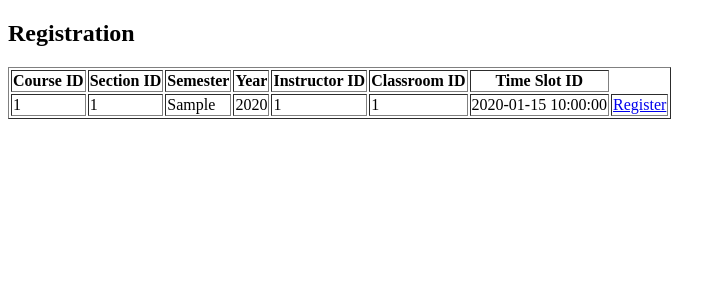
After one commit to geoffreyehiggins/DB2, a PHP site: page /class_registration.php?course_id=1 in a window 1280 px wide. The commit adds this page. Shown: the top 300 px of the page, without its empty margins (0-726 px from the left). Run offline with PHP 8.4, Linux system fonts and the light colour scheme; tables that the repository leaves empty or names only in its code hold one stand-in row (values such as "Sample post").

Commit message:
Class_registration
Added implementation of registering for class

```diff
--- /dev/null
+++ b/class_registration.php
@@ -0,0 +1,47 @@
+<?php
+    $courseId = $_GET['course_id'];
+    $myconnection = mysqli_connect('localhost', 'root', '') or die ('Could not connect: ' . mysqli_error());
+
+    $mydb = mysqli_select_db($myconnection, 'db2') or die ('Could not select database');
+
+    $query = "SELECT * FROM section WHERE course_id = '$courseId'";
+    $result = mysqli_query($myconnection, $query) or die("Query Failed: " . mysqli_error($myconnection));
+?>
+
+<!DOCTYPE html>
+<html>
+<head>
+    <title>Registration</title>
+</head>
+<body>
+    <h2>Registration</h2>
+    <form method = "post">
+    <table border="1">
+        <tr>
+            <th>Course ID</th>
+            <th>Section ID</th>
+            <th>Semester</th>
+            <th>Year</th>
+            <th>Instructor ID</th>
+            <th>Classroom ID</th>
+            <th>Time Slot ID</th>
+        </tr>
+
+        <?php
+            while($row = mysqli_fetch_assoc($result)){
+                echo "<tr>";
+                echo "<td>{$row['course_id']}</td>";
+                echo "<td>{$row['section_id']}</td>";
+                echo "<td>{$row['semester']}</td>";
+                echo "<td>{$row['year']}</td>";
+                echo "<td>{$row['instructor_id']}</td>";
+                echo "<td>{$row['classroom_id']}</td>";
+                echo "<td>{$row['time_slot_id']}</td>";
+                echo "<td><a href='class_registration.php?course_id={$row['course_id']}'>Register</a></td>";
+                echo "</tr>";
+            }
+        ?>
+    </table>
+    </form>
+</body>
+</html>
```
Also changed, not shown: dashboard.php (+1 -8 lines).
